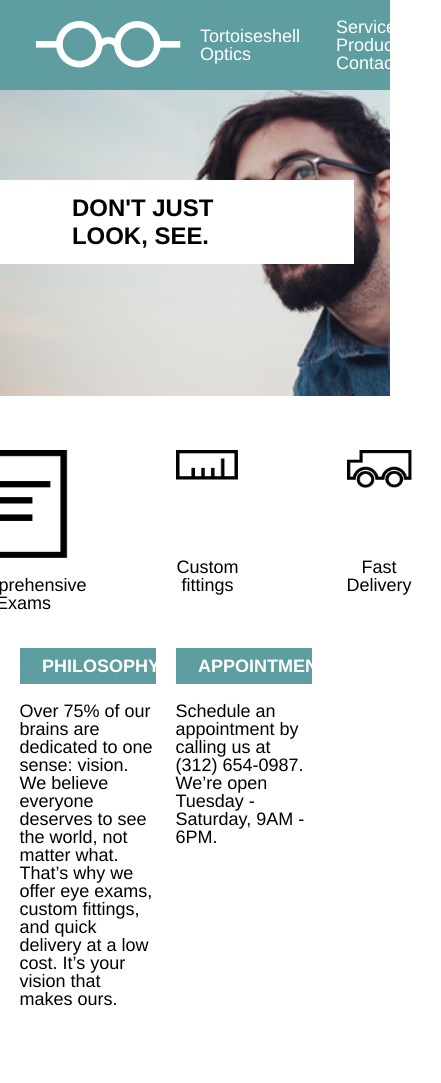
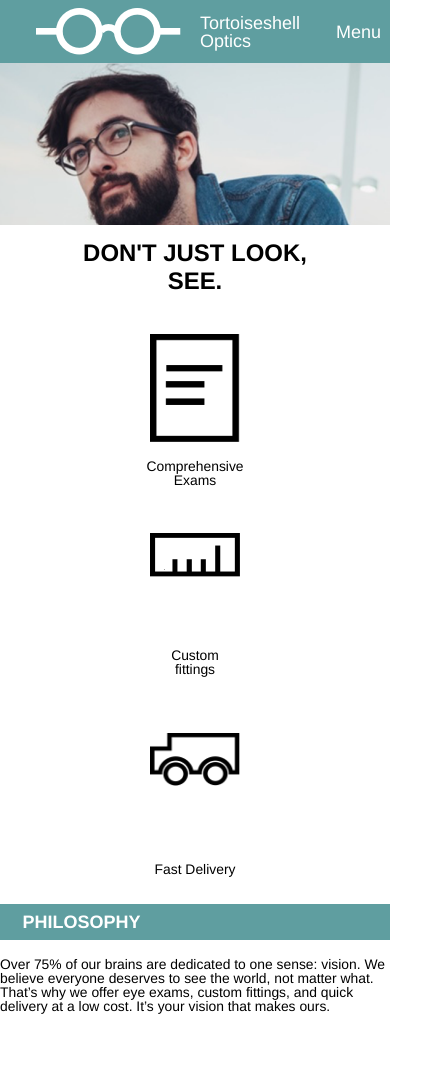
Before and after one commit to JaroslawMalucha/CAI-HTML-TortoiseshellOptics, a plain HTML site: page index.html in a window 390 px wide. Shown: the top 1083 px of the page, 441 px wide, since content can reach past the window. Drawn offline with Linux system fonts and the light colour scheme.

Commit message:
mobile done. all done

```diff
--- a/index.html
+++ b/index.html
@@ -28,6 +28,9 @@
           <span>
             <a href="#">Contact</a>
           </span>
+          <span class="menu-btn">
+              <a href="#">Menu</a>
+            </span>
         </nav>
       </header>
 
--- a/res/css/index.css
+++ b/res/css/index.css
@@ -49,6 +49,9 @@ header nav span a {
     text-decoration: none;
 }
 
+header nav span.menu-btn {
+    display: none;
+}
 
 .flex {
     display: flex;
@@ -179,3 +182,71 @@ footer span {
         margin-top: 5rem;
     }
 }
+
+@media only screen and (max-width: 480px) {
+    /* PHONE */
+
+    .banner {
+        height: 17rem;
+        background-position: 20%;
+    }
+
+    header nav span {
+        display: none;
+    }
+
+    header nav span.menu-btn {
+        display: initial;
+    }
+
+    .banner .box {
+        width: 100%;
+        padding: 1rem auto;
+        text-align: center;
+        margin-top: 9rem;
+        margin-right: 0;
+    }
+
+    .main {
+        margin-top: 3.77rem;
+        margin-bottom: 3.77rem;
+    }
+
+    main .features {
+        display: flex;
+        flex-direction: column;
+        justify-content: center;
+        align-items: center;
+    }
+
+    main .features .feature {
+        margin: 1.54rem 0;
+        font-size: 0.77rem;
+    }
+
+    main .stickers {
+        display: flex;
+        flex-direction: column;
+        justify-content: center;
+        align-items: center;
+    }
+
+    main .stickers .sticker {
+        width: 100%;
+        margin-bottom: 4rem;
+        margin-left: 0;
+    }
+
+    main .stickers .sticker p {
+        font-size: 0.77rem;
+    }
+
+    footer img {
+        display: block;
+        margin: auto;
+    }
+
+    footer span {
+        display: none;
+    }
+}
```
